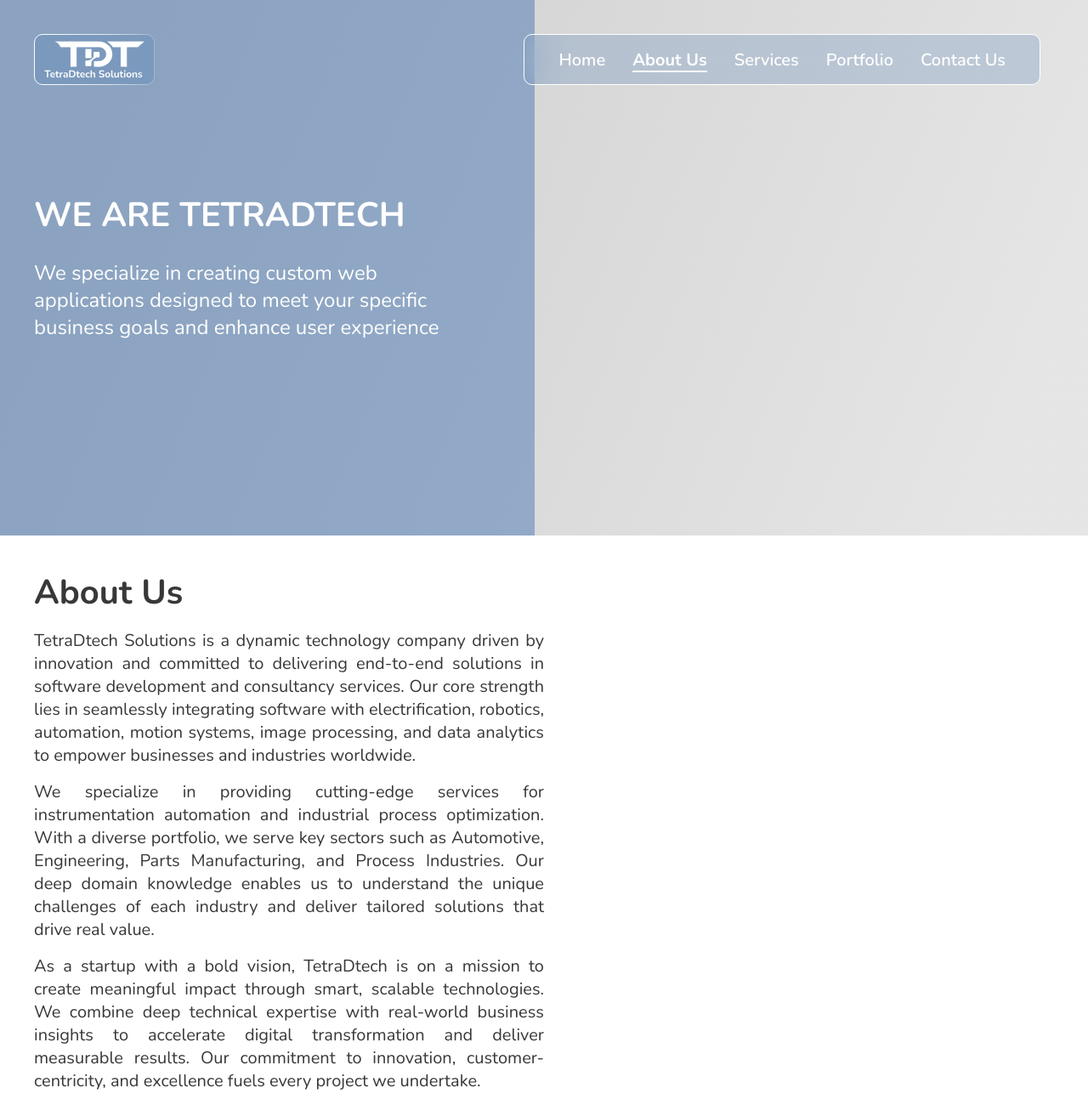
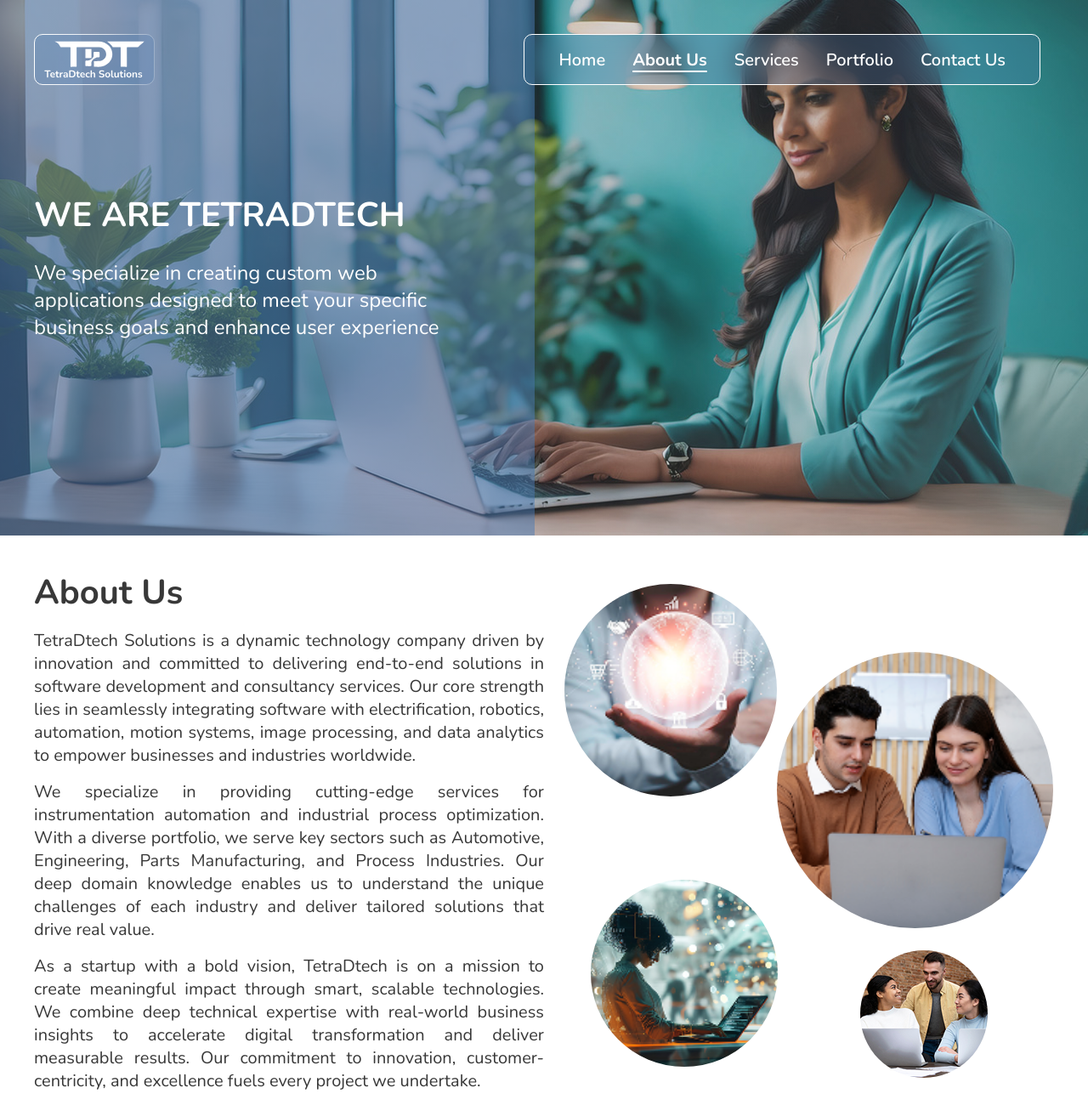
Before and after one commit to SanjithSelvaraj/TetradTechSolutionsWebsiteHosting, a plain HTML site: page about-us.html in a window 1280 px wide. Shown: the top 1300 px of the page at 85% size. Drawn offline with nearby package versions, Linux system fonts and the light colour scheme.

Commit message:
Update image paths in CSS files to correct asset loading by removing leading '../'

```diff
--- a/css/aboutUs.css
+++ b/css/aboutUs.css
@@ -14,7 +14,7 @@
 }
 
 .hero-section {
-    background-image: url("public/images/background-images/about-page-sd-bg.png");
+    background-image: url("../public/images/background-images/about-page-sd-bg.png");
 }
 
 .hero-section-content {
@@ -85,7 +85,7 @@
 .ellipse-1 {
     width: 140px;
     height: 140px;
-    background-image: url("public/images/section-background-images/about-us-ellipse-1-sd.png");
+    background-image: url("../public/images/section-background-images/about-us-ellipse-1-sd.png");
 }
 
 .ellipse-2 {
@@ -93,14 +93,14 @@
     margin-left: 10px;
     width: 185px;
     height: 185px;
-    background-image: url("public/images/section-background-images/about-us-ellipse-2-sd.png");
+    background-image: url("../public/images/section-background-images/about-us-ellipse-2-sd.png");
 }
 
 .ellipse-3 {
     margin-top: -20px;
     width: 150px;
     height: 150px;
-    background-image: url("public/images/section-background-images/about-us-ellipse-3-sd.png");
+    background-image: url("../public/images/section-background-images/about-us-ellipse-3-sd.png");
 }
 
 .ellipse-4 {
@@ -108,7 +108,7 @@
     margin-left: 18px;
     width: 150px;
     height: 150px;
-    background-image: url("public/images/section-background-images/about-us-ellipse-4-sd.png");
+    background-image: url("../public/images/section-background-images/about-us-ellipse-4-sd.png");
 }
 
 .solutions-section-head {
@@ -116,7 +116,7 @@
     flex-direction: column;
     gap: 16px;
     padding: 20px 20px 113px 20px;
-    background-image: url("public/images/section-background-images/about-us-vision-sd-bg.png");
+    background-image: url("../public/images/section-background-images/about-us-vision-sd-bg.png");
     background-size: cover;
     background-position: center;
 }
@@ -196,7 +196,7 @@
     .hero-section {
         background-image:
             linear-gradient(112deg, rgba(56, 56, 56, 0.25) 9.02%, rgba(153, 153, 153, 0.25) 91.82%),
-            url("public/images/background-images/about-page-md-bg.png");
+            url("../public/images/background-images/about-page-md-bg.png");
     }
 
     .hero-section-content {
@@ -241,7 +241,7 @@
     }
 
     .solutions-section-head {
-        background-image: url("public/images/section-background-images/about-us-vision-md-bg.png");
+        background-image: url("../public/images/section-background-images/about-us-vision-md-bg.png");
         padding: 24px 65px 117px 32px;
     }
 
@@ -269,7 +269,7 @@
     .hero-section {
         background-image:
             linear-gradient(112deg, rgba(56, 56, 56, 0.25) 9.02%, rgba(153, 153, 153, 0.25) 91.82%),
-            url("public/images/background-images/about-page-ld-bg.png");
+            url("../public/images/background-images/about-page-ld-bg.png");
     }
 
     .hero-section-content {
@@ -334,7 +334,7 @@
 
     .solutions-section-head {
         padding: 40px 40px 185px 40px;
-        background-image: url("public/images/section-background-images/about-us-vision-ld-bg.png");
+        background-image: url("../public/images/section-background-images/about-us-vision-ld-bg.png");
 
     }
 
--- a/css/contactUs.css
+++ b/css/contactUs.css
@@ -16,7 +16,7 @@
 .hero-section {
     background-image:
         linear-gradient(112deg, rgba(56, 56, 56, 0.25) 9.02%, rgba(153, 153, 153, 0.25) 91.82%),
-        url("public/images/background-images/contact-us-page-sd-bg.png");
+        url("../public/images/background-images/contact-us-page-sd-bg.png");
     padding-top: 221px;
 }
 
@@ -63,7 +63,7 @@
     height: 287px;
     width: 100%;
     max-width: 287px;
-    background-image: url("public/images/background-images/contact-us-page-form-sd-bg.png");
+    background-image: url("../public/images/background-images/contact-us-page-form-sd-bg.png");
     border-radius: 10px;
     background-repeat: no-repeat;
 }
@@ -148,7 +148,7 @@
     .hero-section {
         background-image:
             linear-gradient(112deg, rgba(56, 56, 56, 0.25) 9.02%, rgba(153, 153, 153, 0.25) 91.82%),
-            url("public/images/background-images/contact-us-page-md-bg.png");
+            url("../public/images/background-images/contact-us-page-md-bg.png");
         padding-top: 0px;
     }
 
@@ -204,7 +204,7 @@
     .hero-section {
         background-image:
             linear-gradient(112deg, rgba(56, 56, 56, 0.25) 9.02%, rgba(153, 153, 153, 0.25) 91.82%),
-            url("public/images/background-images/contact-us-page-ld-bg.png");
+            url("../public/images/background-images/contact-us-page-ld-bg.png");
         padding-top: 0px;
     }
 
--- a/css/contactUsFormResponse.css
+++ b/css/contactUsFormResponse.css
@@ -33,7 +33,7 @@
 .thank-you-gif {
     height: 100px;
     width: 89px;
-    background-image: url("public/images/section-background-images/thank-you-gif-sd.gif");
+    background-image: url("../public/images/section-background-images/thank-you-gif-sd.gif");
     background-position: center;
     background-size: cover;
     align-self: center;
@@ -104,7 +104,7 @@
     .thank-you-gif {
         height: 196px;
         width: 174px;
-        background-image: url("public/images/section-background-images/thank-you-gif-ld.gif");
+        background-image: url("../public/images/section-background-images/thank-you-gif-ld.gif");
     }
     .thank-you-container p {
         font-size: 18px;
--- a/css/portfolio.css
+++ b/css/portfolio.css
@@ -16,7 +16,7 @@
 .hero-section {
     background-image:
         linear-gradient(112deg, rgba(56, 56, 56, 0.25) 9.02%, rgba(153, 153, 153, 0.25) 91.82%),
-        url("public/images/background-images/portfolio-page-sd-bg.png");
+        url("../public/images/background-images/portfolio-page-sd-bg.png");
     padding-top: 206px;
 }
 
@@ -81,11 +81,11 @@
 }
 
 .card-1 {
-    background: url("public/images/section-background-images/portfolio-card-1-sd.png") lightgray 50% / cover no-repeat;
+    background: url("../public/images/section-background-images/portfolio-card-1-sd.png") lightgray 50% / cover no-repeat;
 }
 
 .card-2 {
-    background: url("public/images/section-background-images/portfolio-card-2-sd.png") lightgray 50% / cover no-repeat;
+    background: url("../public/images/section-background-images/portfolio-card-2-sd.png") lightgray 50% / cover no-repeat;
 }
 
 .portfolio-card h1 {
@@ -154,7 +154,7 @@
     .hero-section {
         background-image:
             linear-gradient(112deg, rgba(56, 56, 56, 0.25) 9.02%, rgba(153, 153, 153, 0.25) 91.82%),
-            url("public/images/background-images/portfolio-page-md-bg.png");
+            url("../public/images/background-images/portfolio-page-md-bg.png");
         padding-top: 0px;
     }
 
@@ -196,11 +196,11 @@
     }
 
     .card-1 {
-        background: url("public/images/section-background-images/portfolio-card-1-md.png") lightgray 50% / cover no-repeat;
+        background: url("../public/images/section-background-images/portfolio-card-1-md.png") lightgray 50% / cover no-repeat;
     }
 
     .card-2 {
-        background: url("public/images/section-background-images/portfolio-card-2-md.png") lightgray 50% / cover no-repeat;
+        background: url("../public/images/section-background-images/portfolio-card-2-md.png") lightgray 50% / cover no-repeat;
     }
 
     .portfolio-card h1 {
@@ -217,7 +217,7 @@
     .hero-section {
         background-image:
             linear-gradient(112deg, rgba(56, 56, 56, 0.25) 9.02%, rgba(153, 153, 153, 0.25) 91.82%),
-            url("public/images/background-images/portfolio-page-ld-bg.png");
+            url("../public/images/background-images/portfolio-page-ld-bg.png");
         padding-top: 0px;
     }
 
@@ -252,11 +252,11 @@
     }
 
     .card-1 {
-        background: url("public/images/section-background-images/portfolio-card-1-ld.png") lightgray 50% / cover no-repeat;
+        background: url("../public/images/section-background-images/portfolio-card-1-ld.png") lightgray 50% / cover no-repeat;
     }
 
     .card-2 {
-        background: url("public/images/section-background-images/portfolio-card-2-ld.png") lightgray 50% / cover no-repeat;
+        background: url("../public/images/section-background-images/portfolio-card-2-ld.png") lightgray 50% / cover no-repeat;
     }
 
     .portfolio-card h1 {
--- a/css/services.css
+++ b/css/services.css
@@ -14,7 +14,7 @@
 }
 
 .hero-section {
-    background-image: url("public/images/background-images/service-page-sd-bg.png");
+    background-image: url("../public/images/background-images/service-page-sd-bg.png");
     padding-top: 221px;
 }
 
@@ -60,7 +60,7 @@
     height: 287px;
     width: 100%;
     max-width: 287px;
-    background-image: url("public/images/background-images/service-page-form-sd-bg.png");
+    background-image: url("../public/images/background-images/service-page-form-sd-bg.png");
     border-radius: 10px;
     background-repeat: no-repeat;
 }
--- a/css/styles.css
+++ b/css/styles.css
@@ -14,7 +14,7 @@
 }
 
 .hero-section {
-    background-image: url("public/images/background-images/landing-page-sd-bg.png");
+    background-image: url("../public/images/background-images/landing-page-sd-bg.png");
 }
 
 .hero-section-content {
@@ -22,7 +22,7 @@
 }
 
 .solutions-section {
-    background-image: url("public/images/section-background-images/solutions-sd-bg.png");
+    background-image: url("../public/images/section-background-images/solutions-sd-bg.png");
     background-size: cover;
     background-position: center;
     padding: 20px 20px 93px 20px;
@@ -164,12 +164,12 @@
     .hero-section {
         background-image:
             linear-gradient(112deg, rgba(56, 56, 56, 0.15) 9.02%, rgba(153, 153, 153, 0.15) 91.82%),
-            url("public/images/background-images/landing-page-md-bg.png");
+            url("../public/images/background-images/landing-page-md-bg.png");
 
     }
 
     .solutions-section {
-        background-image: url("public/images/section-background-images/solutions-md-bg.png");
+        background-image: url("../public/images/section-background-images/solutions-md-bg.png");
         padding: 24px 65px 140px 32px;
     }
 
@@ -223,12 +223,12 @@
     .hero-section {
         background-image:
             linear-gradient(112deg, rgba(56, 56, 56, 0.15) 9.02%, rgba(153, 153, 153, 0.15) 91.82%),
-            url("public/images/background-images/landing-page-ld-bg.png");
+            url("../public/images/background-images/landing-page-ld-bg.png");
 
     }
 
     .solutions-section {
-        background-image: url("public/images/section-background-images/solutions-ld-bg.png");
+        background-image: url("../public/images/section-background-images/solutions-ld-bg.png");
         padding: 40px 40px 152px 40px;
     }
 
```
